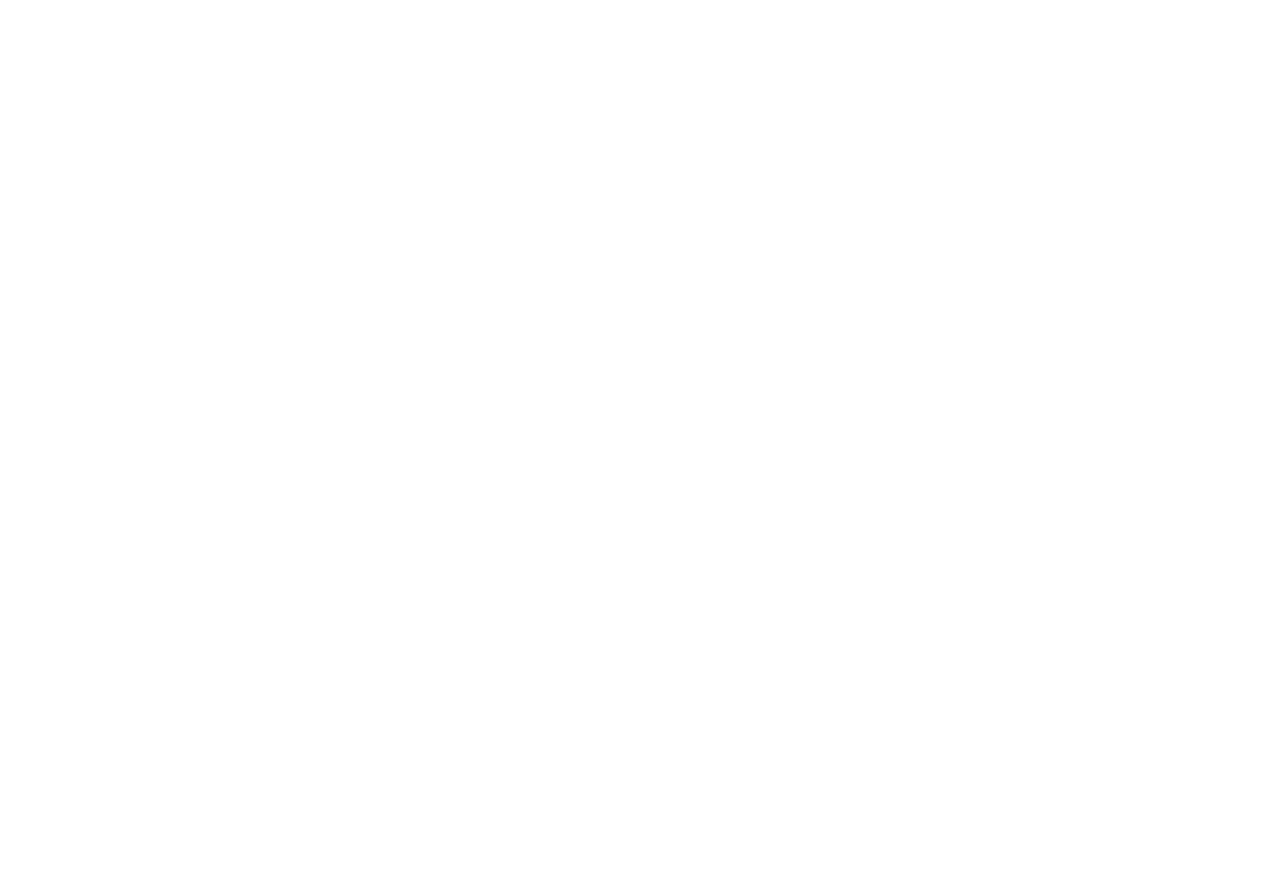
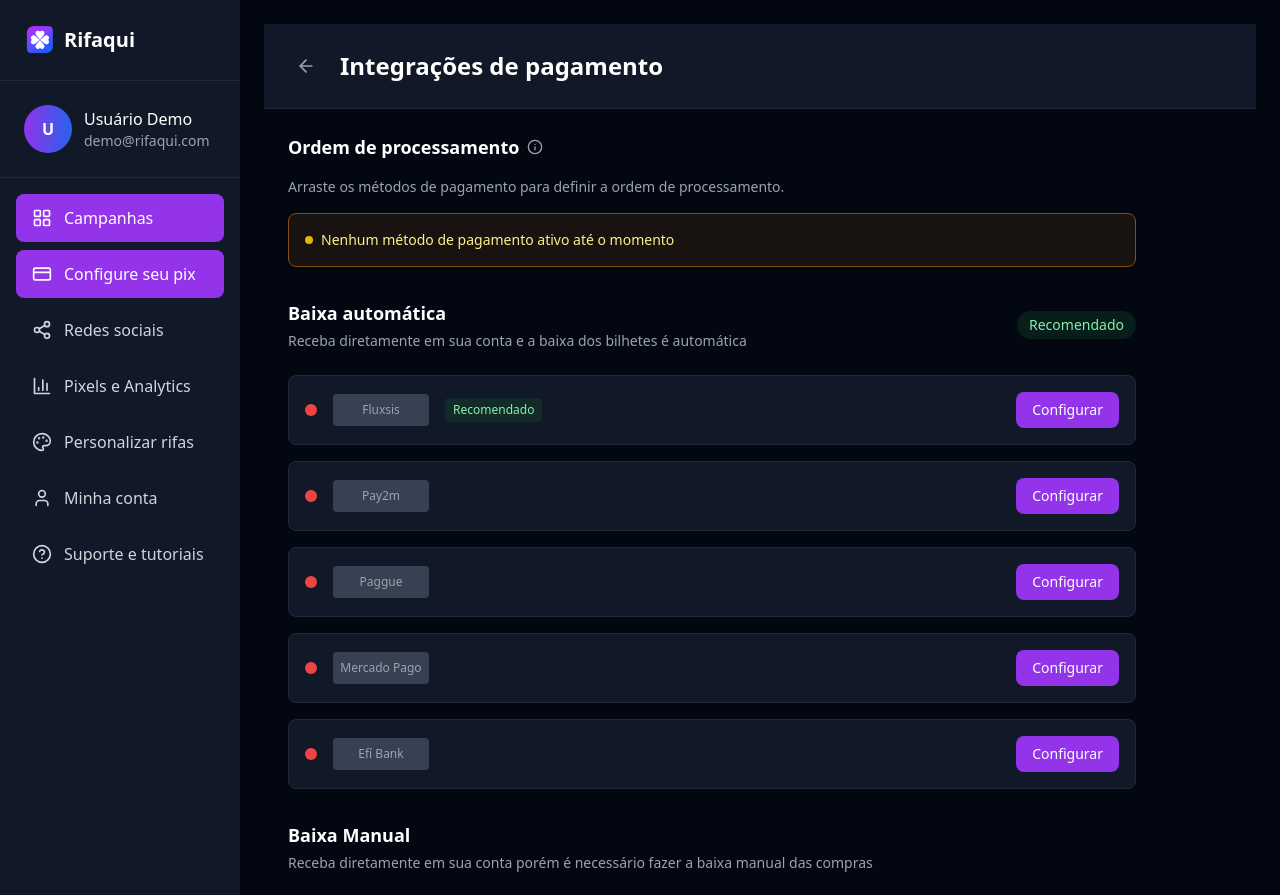
Before and after one commit to gilson954/sistema-rifa, a React (Vite) app: page /dashboard/integrations in a window 1280 px wide. Before the commit this address had no page. Shown: the top 895 px of the page. Before the commit the page ends 800 px from the top, so only its background shows below. Built offline with nearby package versions, Linux system fonts and the light colour scheme.

Commit message:
Create Payment Integrations Page and Update Navigation

```diff
--- a/src/App.tsx
+++ b/src/App.tsx
@@ -4,6 +4,7 @@ import Layout from './components/Layout';
 import DashboardLayout from './components/DashboardLayout';
 import HomePage from './pages/HomePage';
 import DashboardPage from './pages/DashboardPage';
+import PaymentIntegrationsPage from './pages/PaymentIntegrationsPage';
 
 function App() {
   return (
@@ -17,6 +18,7 @@ function App() {
         {/* Dashboard */}
         <Route path="/dashboard" element={<DashboardLayout />}>
           <Route index element={<DashboardPage />} />
+          <Route path="integrations" element={<PaymentIntegrationsPage />} />
         </Route>
       </Routes>
     </Router>
--- a/src/components/Sidebar.tsx
+++ b/src/components/Sidebar.tsx
@@ -33,7 +33,7 @@ const Sidebar: React.FC<SidebarProps> = ({ onClose }) => {
     {
       icon: CreditCard,
       label: 'Configure seu pix',
-      path: '/dashboard/configure-pix'
+      path: '/dashboard/integrations'
     },
     {
       icon: Share2,
--- /dev/null
+++ b/src/pages/PaymentIntegrationsPage.tsx
@@ -0,0 +1,171 @@
+import React from 'react';
+import { ArrowLeft, Info, CheckCircle } from 'lucide-react';
+import { useNavigate } from 'react-router-dom';
+
+const PaymentIntegrationsPage = () => {
+  const navigate = useNavigate();
+
+  const handleGoBack = () => {
+    navigate('/dashboard');
+  };
+
+  const paymentProviders = [
+    {
+      name: 'Fluxsis',
+      logo: '/api/placeholder/120/40',
+      status: 'inactive',
+      recommended: true
+    },
+    {
+      name: 'Pay2m',
+      logo: '/api/placeholder/120/40',
+      status: 'inactive'
+    },
+    {
+      name: 'Paggue',
+      logo: '/api/placeholder/120/40',
+      status: 'inactive'
+    },
+    {
+      name: 'Mercado Pago',
+      logo: '/api/placeholder/120/40',
+      status: 'inactive'
+    },
+    {
+      name: 'Efí Bank',
+      logo: '/api/placeholder/120/40',
+      status: 'inactive'
+    }
+  ];
+
+  return (
+    <div className="min-h-screen bg-gray-100 dark:bg-gray-950 text-gray-900 dark:text-white transition-colors duration-300">
+      {/* Header */}
+      <div className="bg-white dark:bg-gray-900 border-b border-gray-200 dark:border-gray-800 p-6 transition-colors duration-300">
+        <div className="flex items-center space-x-4">
+          <button
+            onClick={handleGoBack}
+            className="p-2 hover:bg-gray-100 dark:hover:bg-gray-800 rounded-lg transition-colors duration-200"
+          >
+            <ArrowLeft className="h-5 w-5 text-gray-600 dark:text-gray-400" />
+          </button>
+          <h1 className="text-2xl font-bold text-gray-900 dark:text-white">
+            Integrações de pagamento
+          </h1>
+        </div>
+      </div>
+
+      {/* Main Content */}
+      <div className="p-6 max-w-4xl">
+        {/* Processing Order Section */}
+        <div className="mb-8">
+          <div className="flex items-center space-x-2 mb-4">
+            <h2 className="text-lg font-semibold text-gray-900 dark:text-white">
+              Ordem de processamento
+            </h2>
+            <Info className="h-4 w-4 text-gray-500 dark:text-gray-400" />
+          </div>
+          <p className="text-sm text-gray-600 dark:text-gray-400 mb-4">
+            Arraste os métodos de pagamento para definir a ordem de processamento.
+          </p>
+
+          <div className="bg-yellow-50 dark:bg-yellow-900/20 border border-yellow-200 dark:border-yellow-800 rounded-lg p-4 flex items-center space-x-2">
+            <div className="w-2 h-2 bg-yellow-500 rounded-full"></div>
+            <span className="text-sm text-yellow-800 dark:text-yellow-200">
+              Nenhum método de pagamento ativo até o momento
+            </span>
+          </div>
+        </div>
+
+        {/* Automatic Download Section */}
+        <div className="mb-8">
+          <div className="flex items-center justify-between mb-6">
+            <div>
+              <h2 className="text-lg font-semibold text-gray-900 dark:text-white mb-1">
+                Baixa automática
+              </h2>
+              <p className="text-sm text-gray-600 dark:text-gray-400">
+                Receba diretamente em sua conta e a baixa dos bilhetes é automática
+              </p>
+            </div>
+            <span className="bg-green-100 dark:bg-green-900/30 text-green-800 dark:text-green-300 px-3 py-1 rounded-full text-sm font-medium">
+              Recomendado
+            </span>
+          </div>
+
+          <div className="space-y-4">
+            {paymentProviders.map((provider, index) => (
+              <div
+                key={index}
+                className="bg-white dark:bg-gray-900 border border-gray-200 dark:border-gray-800 rounded-lg p-4 flex items-center justify-between transition-colors duration-300"
+              >
+                <div className="flex items-center space-x-4">
+                  <div className="w-3 h-3 bg-red-500 rounded-full"></div>
+                  <div className="w-24 h-8 bg-gray-200 dark:bg-gray-700 rounded flex items-center justify-center">
+                    <span className="text-xs font-medium text-gray-600 dark:text-gray-400">
+                      {provider.name}
+                    </span>
+                  </div>
+                  {provider.recommended && (
+                    <span className="bg-green-100 dark:bg-green-900/30 text-green-800 dark:text-green-300 px-2 py-1 rounded text-xs font-medium">
+                      Recomendado
+                    </span>
+                  )}
+                </div>
+                <button className="bg-purple-600 hover:bg-purple-700 text-white px-4 py-2 rounded-lg text-sm font-medium transition-colors duration-200">
+                  Configurar
+                </button>
+              </div>
+            ))}
+          </div>
+        </div>
+
+        {/* Manual Download Section */}
+        <div>
+          <div className="mb-6">
+            <h2 className="text-lg font-semibold text-gray-900 dark:text-white mb-1">
+              Baixa Manual
+            </h2>
+            <p className="text-sm text-gray-600 dark:text-gray-400">
+              Receba diretamente em sua conta porém é necessário fazer a baixa manual das compras
+            </p>
+          </div>
+
+          <div className="bg-white dark:bg-gray-900 border border-gray-200 dark:border-gray-800 rounded-lg p-4 flex items-center justify-between transition-colors duration-300">
+            <div className="flex items-center space-x-4">
+              <div className="w-3 h-3 bg-red-500 rounded-full"></div>
+              <div className="w-16 h-8 bg-gray-200 dark:bg-gray-700 rounded flex items-center justify-center">
+                <span className="text-xs font-medium text-gray-600 dark:text-gray-400">
+                  PIX
+                </span>
+              </div>
+            </div>
+            <button className="bg-purple-600 hover:bg-purple-700 text-white px-4 py-2 rounded-lg text-sm font-medium transition-colors duration-200">
+              Configurar
+            </button>
+          </div>
+        </div>
+
+        {/* Help Section */}
+        <div className="mt-8 bg-blue-50 dark:bg-blue-900/20 border border-blue-200 dark:border-blue-800 rounded-lg p-4">
+          <div className="flex items-start space-x-3">
+            <Info className="h-5 w-5 text-blue-600 dark:text-blue-400 mt-0.5" />
+            <div>
+              <h3 className="font-medium text-blue-900 dark:text-blue-100 mb-1">
+                Precisa de ajuda?
+              </h3>
+              <p className="text-sm text-blue-800 dark:text-blue-200 mb-3">
+                Nossa equipe está disponível para ajudar você a configurar suas integrações de pagamento.
+              </p>
+              <button className="bg-blue-600 hover:bg-blue-700 text-white px-4 py-2 rounded-lg text-sm font-medium transition-colors duration-200">
+                Falar com Suporte
+              </button>
+            </div>
+          </div>
+        </div>
+      </div>
+    </div>
+  );
+};
+
+export default PaymentIntegrationsPage;
```
